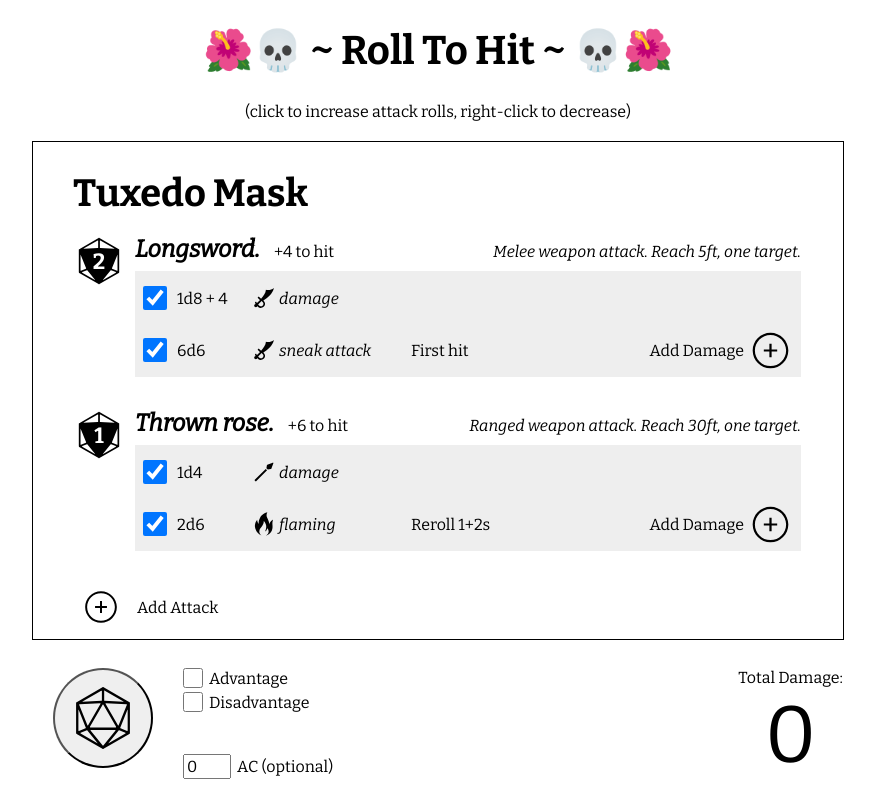
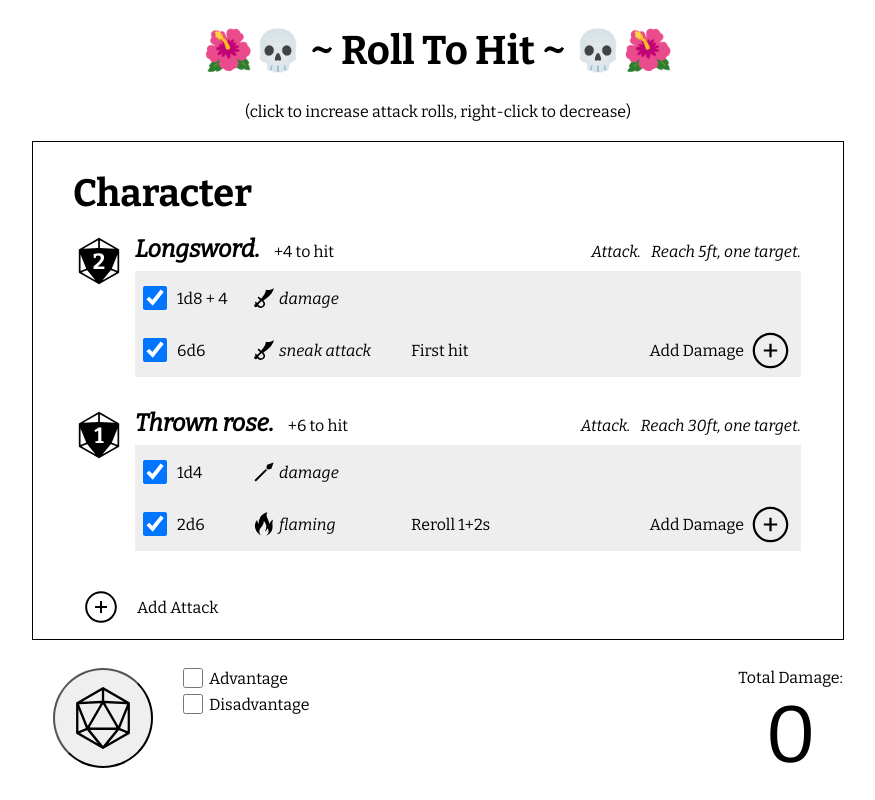
Before and after one commit to wickworks/witchdice, a React (Create React App) app: page / in a window 1280 px wide. Both pictures are taken after a click on the button 305 px from the left and 718 px from the top of the page. Shown: the top 800 px of the page, without its empty margins (202-1077 px from the left). Built offline with nearby package versions, Linux system fonts and the light colour scheme.

Commit message:
Saving throws!

```diff
--- a/src/components/Attack.jsx
+++ b/src/components/Attack.jsx
@@ -1,121 +1,47 @@
 import React, { useState } from 'react';
 import { deepCopy, getRandomInt } from '../utils.js';
+import { defaultDamageData, defaultAttackData, initialAllAttackData, initialCharacterName } from '../data.js';
 import AttackSource from './AttackSource.jsx';
 import Roller from './Roller.jsx';
 import DiceBag from './DiceBag.jsx';
 import './Attack.scss';
 
-const defaultDamageData = {
-  dieCount: 1,
-  dieType: 6,
-  modifier: 0,
-  damageType: 'slashing',
-  name: '',
-  tags: [],
-  enabled: true
-};
+// whenever we make a change that breaks the old data, bump up the first number
+const CURRENT_VERSION = '0.1';
+console.log('Welcome to Roll-To-Hit version ', CURRENT_VERSION);
 
-const defaultAttackData = {
-  dieCount: 1,
-  modifier: 0,
-  name: 'Longsword',
-  desc: 'Melee weapon attack. Reach 5ft, one target.',
-  damageData: [deepCopy(defaultDamageData)]
-};
+const loadedVersion = localStorage.getItem("version");
+let brokeOldData = false;
+if (loadedVersion) {
+  const newMajorVersion = loadedVersion.slice(0,loadedVersion.indexOf("."))
+  console.log('Loading browser-saved data from', loadedVersion, '— major version: ', newMajorVersion);
 
-const initialCharacterName = 'Tuxedo Mask';
+  if (newMajorVersion !== CURRENT_VERSION.slice(0,CURRENT_VERSION.indexOf("."))) {
+    brokeOldData = true;
+    console.log('Detected breaking change of saved data. Resetting to defaults.');
+  }
+}
 
-// const initialAllAttackData = [deepCopy(defaultAttackData) ];
-const initialAllAttackData = [
-  {
-    dieCount: 2,
-    modifier: 4,
-    name: 'Longsword',
-    desc: 'Melee weapon attack. Reach 5ft, one target.',
-    damageData: [
-      {
-        dieCount: 1,
-        dieType: 8,
-        modifier: 4,
-        damageType: 'slashing',
-        name: '',
-        tags: [],
-        enabled: true
-      },{
-        dieCount: 6,
-        dieType: 6,
-        modifier: 0,
-        damageType: 'slashing',
-        name: 'sneak attack',
-        tags: ['first'],
-        enabled: true
-      }
-    ]
-  },{
-    dieCount: 1,
-    modifier: 6,
-    name: 'Thrown rose',
-    desc: 'Ranged weapon attack. Reach 30ft, one target.',
-    damageData: [
-    {
-      dieCount: 1,
-      dieType: 4,
-      modifier: 0,
-      damageType: 'piercing',
-      name: '',
-      tags: [],
-      enabled: true
-    },{
-      dieCount: 2,
-      dieType: 6,
-      modifier: 0,
-      damageType: 'fire',
-      name: 'flaming',
-      tags: ['reroll2'],
-      enabled: true
-    }]
-  }
-];
-
-const initialRollData = [];
-// [
-//   {
-//     attackID: 0,
-//     hit: true,
-//     critOne: false;
-//     critTwo: false;
-//     rollOne: 18,
-//     rollTwo: 1,
-//     damageRollData: [[TYPE, AMOUNT, REROLLED, DAMAGE_ID], ['fire', 6, false, 1]]
-//     critRollData: [[TYPE, AMOUNT, REROLLED, DAMAGE_ID], ['fire', 6, false, 1]]
-//   }, {
-//     ...
-//   }
-// ]
+let loadedAllAttackData, loadedCharacterName;
+if (loadedVersion && !brokeOldData) {
+  console.log('Restoring previous data...');
+  loadedAllAttackData = JSON.parse(localStorage.getItem("attack-data"));
+  loadedCharacterName = localStorage.getItem("character-name");
+}
 
 const Attack = () => {
   // should break this out into its own component
-  const [characterName, setCharacterName] = useState(initialCharacterName);
+  const [characterName, setCharacterName] = useState(loadedCharacterName || 'Character');
   const [isEditingCharacterName, setIsEditingCharacterName] = useState(false);
 
-  const [loadedLocalData, setLoadedLocalData] = useState(false);
-  const [allAttackData, setAllAttackData] = useState(initialAllAttackData);
-  const [rollData, setRollData] = useState(initialRollData);
-
-  if (!loadedLocalData) {
-    const loadedAllAttackDataJson = localStorage.getItem("attack-data");
-    const loadedAllAttackData = JSON.parse(loadedAllAttackDataJson);
-    if (loadedAllAttackData) {
-      deepCopy(setAllAttackData(loadedAllAttackData))
-      setCharacterName(localStorage.getItem("character-name") || 'Character')
-    }
-    setLoadedLocalData(true)
-  }
+  const [allAttackData, setAllAttackData] = useState(loadedAllAttackData || initialAllAttackData);
+  const [rollData, setRollData] = useState([]);
 
   function saveAllAttackData(data) {
-    console.log('saved all attack data');
+    // console.log('saved all attack data');
     localStorage.setItem("attack-data", JSON.stringify(data));
     localStorage.setItem("character-name", characterName);
+    localStorage.setItem("version", CURRENT_VERSION);
   }
 
 
@@ -145,6 +71,8 @@ const Attack = () => {
   const attackFunctions = {
     setDieCount: (value, attackID) => updateAllAttackData('dieCount',parseInt(value),attackID),
     setModifier: (value, attackID) => updateAllAttackData('modifier',parseInt(value),attackID),
+    setIsSavingThrow: (value, attackID) => updateAllAttackData('isSavingThrow',value,attackID),
+    setSavingThrowDC: (value, attackID) => updateAllAttackData('savingThrowDC',value,attackID),
     setName: (value, attackID) => updateAllAttackData('name',value,attackID),
     setDesc: (value, attackID) => updateAllAttackData('desc',value,attackID),
     setDamageData: (value, attackID) => updateAllAttackData('damageData',value,attackID),
@@ -173,7 +101,8 @@ const Attack = () => {
       // EACH TO-HIT D20
       let attackData = allAttackData[attackID]
       for (let rollID = 0; rollID < attackData.dieCount; rollID++) {
-        let roll = {attackID: attackID, hit: false, critOne: false, critTwo: false}
+        const defaultHit = attackData.isSavingThrow ? true : false;
+        let roll = {attackID: attackID, hit: defaultHit, critOne: false, critTwo: false}
 
         // roll some d20s
         roll.rollOne = getRandomInt(20)
@@ -191,8 +120,10 @@ const Attack = () => {
         if (roll.rollTwo >= critRange) { roll.critTwo = true }
 
         // add the attack modifier
-        roll.rollOne += attackData.modifier;
-        roll.rollTwo += attackData.modifier;
+        if (!attackData.isSavingThrow) {
+          roll.rollOne += attackData.modifier;
+          roll.rollTwo += attackData.modifier;
+        }
 
         // EACH DAMAGE SOURCE
         const damageData = attackData.damageData
--- a/src/components/AttackSource.jsx
+++ b/src/components/AttackSource.jsx
@@ -1,14 +1,13 @@
 import React, { useState, useEffect } from 'react';
 import { deepCopy } from '../utils.js';
+import { defaultDamageData } from '../data.js';
 import DamageSource from './DamageSource.jsx';
 import './AttackSource.scss';
 
-const defaultDamageData =
-  {dieCount: 1, dieType: 6, modifier: 0, damageType: 'slashing', name: '', tags: [], enabled: true};
 
 const AttackSource = ({attackID, attackData, attackFunctions, deleteAttack, clearRollData}) => {
-  const { damageData, dieCount, modifier, name, desc } = attackData;
-  const { setDamageData, setDieCount, setModifier, setName, setDesc } = attackFunctions;
+  const { damageData, dieCount, modifier, isSavingThrow, savingThrowDC, name, desc } = attackData;
+  const { setDamageData, setDieCount, setModifier, setIsSavingThrow, setSavingThrowDC, setName, setDesc } = attackFunctions;
 
   const [isEditingDesc, setIsEditingDesc] = useState(false);
   const [isEditingName, setIsEditingName] = useState(false);
@@ -109,6 +108,21 @@ const AttackSource = ({attackID, attackData, attackFunctions, deleteAttack, clea
     setModifier(newModifier, attackID);
   }
 
+  function handleSavingThrowDCClick(e, leftMouse) {
+    let newDC = savingThrowDC;
+
+    if (leftMouse && !e.shiftKey) {
+      newDC += 1;
+    } else {
+      newDC -= 1;
+      e.preventDefault()
+    }
+
+    newDC = Math.min(newDC, 40);
+    newDC = Math.max(newDC, 0);
+    setSavingThrowDC(newDC, attackID);
+  }
+
 
   return (
     <div className='AttackSource'>
@@ -141,6 +155,15 @@ const AttackSource = ({attackID, attackData, attackFunctions, deleteAttack, clea
             }
 
           </div>
+
+          {isSavingThrow ?
+            <div
+              className='saving-throw-dc unselectable'
+              onClick={(e) => handleSavingThrowDCClick(e, true)} onContextMenu={(e) => handleSavingThrowDCClick(e, false)}
+            >
+              DC {savingThrowDC}
+            </div>
+          :
             <div
               className='modifier unselectable'
               onClick={(e) => handleModifierClick(e, true)} onContextMenu={(e) => handleModifierClick(e, false)}
@@ -148,10 +171,21 @@ const AttackSource = ({attackID, attackData, attackFunctions, deleteAttack, clea
               {modifier >= 0 ? '+' : ''}
               {modifier} to hit
             </div>
+          }
+
+          <div className='metadata-container'>
+            <div className='is-saving-throw'
+              onClick={() => setIsSavingThrow(!isSavingThrow, attackID)}
+            >
+              { isSavingThrow ?
+                'Saving throw.'
+              :
+                'Attack.'
+              }
+            </div>
 
             {!isEditingName &&
               <div className='desc'>
-
                 {isEditingDesc ?
                   <input
                     type="text"
@@ -169,6 +203,7 @@ const AttackSource = ({attackID, attackData, attackFunctions, deleteAttack, clea
                 }
               </div>
             }
+          </div>
         </div>
 
         <div className='statblock'>
--- a/src/components/AttackSource.scss
+++ b/src/components/AttackSource.scss
@@ -44,11 +44,7 @@
         input { @include text_attack_name; }
       }
 
-      .desc {
-
-      }
-
-      .modifier {
+      .modifier, .saving-throw-dc {
         margin-left: 14px;
         padding-bottom: 2px;
         cursor: pointer;
@@ -58,11 +54,20 @@
         }
       }
 
-      .desc {
+      .metadata-container {
         margin-left: auto;
         padding-bottom: 2px;
         font-style: italic;
+        display: flex;
+        align-items: center;
 
+        .is-saving-throw {
+          margin-right: 10px;
+          cursor: pointer;
+          &:hover { background-color: lightblue; }
+        }
+
+        .desc {
           .display {
             @include text_default;
             font-style: italic;
@@ -73,7 +78,8 @@
           input {
             @include text_default;
             font-style: italic;
-          width: 400px;
+            width: 300px;
+          }
         }
       }
     }
--- a/src/components/DiceBag.jsx
+++ b/src/components/DiceBag.jsx
@@ -59,6 +59,7 @@ const DiceBag = () => {
                 dieType={dieType}
                 dieCount={diceData[dieType]}
                 setDieCount={(newCount) => updateDiceData(dieType, newCount)}
+                key={i}
               />
             )
           })}
--- a/src/components/Roll.scss
+++ b/src/components/Roll.scss
@@ -56,9 +56,9 @@
         .amount { visibility: hidden; }
       }
 
-      &.hidden { display: none; }
       &.rerolled { background-color: lightblue; }
       &.crit { color: crimson; }
+      &.halved { color: steelblue; font-style: italic;}
     }
 
     // miss
--- a/src/components/Roller.jsx
+++ b/src/components/Roller.jsx
@@ -14,6 +14,8 @@ const Roller = ({
   const [advantage, setAdvantage] = useState(false);
   const [disadvantage, setDisadvantage] = useState(false);
   const [toHitAC, setToHitAC] = useState(0);
+  const [saveMod, setSaveMod] = useState(0);
+  const [evasion, setEvasion] = useState(false); // build the UI for this later
 
   // when ToHitAC or the roll data changes, figure out what's a hit
   useEffect(() => {
@@ -25,24 +27,32 @@ const Roller = ({
     let newRollData = deepCopy(rollData);// so we can update the whole thing in one go
     let madeChange = false;
 
+    // most of this is DISABLED because I couldn't get it to flow nicely
     for (let rollID = 0; rollID < newRollData.length; rollID++) {
       const roll = newRollData[rollID];
       const {rollUse, rollDiscard} = getRollUseDiscard(roll);
+      const attackSource = attackSourceData[roll.attackID];
+      const hitDC = attackSource.isSavingThrow ? (attackSource.savingThrowDC+saveMod) : toHitAC
 
-      // if we're given a to-hit AC, set all the hits automatically
-      if (toHitAC > 0) {
-        const didhit = (rollUse >= toHitAC)
-        if (roll.hit !== didhit) {
-          newRollData[rollID].hit = didhit
-          madeChange = true;
-        }
-      }
+      // // if we're given a to-hit AC, set all the hits automatically
+      // if (hitDC > 0) {
+      //   const didhit = attackSource.isSavingThrow ? (rollUse <= hitDC) : (rollUse >= hitDC)
+      //   if (roll.hit !== didhit) {
+      //     newRollData[rollID].hit = didhit
+      //     madeChange = true;
+      //   }
+      //
+      //
+      // }
 
+      // only attacks can crit
+      if (!attackSource.isSavingThrow) {
         // all critical hits are hits
         const isCrit = isRollCrit(roll);
         if (isCrit && !roll.hit) {
           newRollData[rollID].hit = true
           madeChange = true;
+        }
       }
     }
 
@@ -61,12 +71,11 @@ const Roller = ({
       rollDiscard = rollSorted[1];
     } else {
       rollUse = attackRoll.rollOne;
-      rollDiscard = 0;
+      rollDiscard = -100;
     }
 
     return { rollUse: rollUse, rollDiscard: rollDiscard }
   }
-
 
   // calculate damage total & breakdown by type
   let damageTotal = 0;
@@ -78,29 +87,52 @@ const Roller = ({
     const damageSourceData = attackSourceData[roll.attackID].damageData
     const isCrit = isRollCrit(roll);
 
-    if (roll.hit || isCrit) {
-      if (firstHitRollID === -1) { firstHitRollID = rollID; }
-      const isFirstHit = (rollID === firstHitRollID);
+    let isFirstHit = (rollID === firstHitRollID);;
 
     // get both CRIT and REGULAR dice
     [roll.damageRollData, roll.critRollData].forEach((dicePool, dicePoolIndex) => {
-        // only include the crit dice pool if we got the critical hit
+      // abort the crit dice pool unless this was a critical hit
       if (dicePoolIndex === 0 || isCrit) {
 
         const damageRollData = dicePool;
         for (let damageRollID = 0; damageRollID < damageRollData.length; damageRollID++) {
           const type = damageRollData[damageRollID][0];
-            const amount = damageRollData[damageRollID][1];
+          let amount = damageRollData[damageRollID][1];
           const rerolled = damageRollData[damageRollID][2];
           const sourceID = damageRollData[damageRollID][3];
           const damageSource = damageSourceData[sourceID];
 
-            let applyDamage = true;
+          let applyDamage = false;
+          if (roll.hit || isCrit) { applyDamage = true; }
+
+          if (damageSource.tags.includes("savehalf")) {
+            if (evasion) {     // has evasion
+              if (roll.hit) {
+                applyDamage = true;
+                amount = amount * .5;
+              } else {
+                applyDamage = false;
+              }
+            } else {            // no evasion
+              if (!roll.hit) {
+                applyDamage = true;
+                amount = amount * .5;
+              }
+            }
+          }
+
           if (!damageSource.enabled) { applyDamage = false; }
+
+          // are we the first to make it this far with a hit?
+          if (applyDamage && firstHitRollID === -1) {
+            firstHitRollID = rollID;
+            isFirstHit = true;
+          }
           if (damageSource.tags.includes("first") && !isFirstHit) { applyDamage = false; }
 
           if (applyDamage) {
             damageTotal = damageTotal + amount;
+
             if (type in damageBreakdown) {
               damageBreakdown[type] = damageBreakdown[type] + amount
             } else {
@@ -111,10 +143,28 @@ const Roller = ({
       }
     })
   }
+  // round down the damage total after summing it all up
+  damageTotal = Math.floor(damageTotal);
+
+  // figure out what conditions to show
+  let hasActiveAttack = false;
+  let hasActiveSavingThrow = false;
+  attackSourceData.map((attackSource) => {
+    if (attackSource.dieCount > 0) {
+      if (attackSource.isSavingThrow) {
+        hasActiveSavingThrow = true;
+      } else {
+        hasActiveAttack = true;
       }
+    }
+  });
 
   function isRollCrit(roll) {
     let isCrit = false;
+
+    // saving throws can't crit
+    if (attackSourceData[roll.attackID].isSavingThrow) { return false; }
+
 
     const rollSorted = [roll.rollOne, roll.rollTwo].sort((a,b)=>a-b);
 
@@ -175,14 +225,39 @@ const Roller = ({
               Disadvantage
             </label>
 
+            {hasActiveSavingThrow &&
+              <label className="has-evasion">
+                <input
+                  name="evasion"
+                  type="checkbox"
+                  checked={evasion}
+                  onChange={() => setEvasion(!evasion)}
+                />
+                Evasion?
+              </label>
+            }
+
+            {/* hasActiveSavingThrow &&
+              <label className="save-mod">
+                <input
+                  type="number"
+                  value={saveMod}
+                  onChange={e => setSaveMod(parseInt(e.target.value))}
+                />
+                Save Mod (optional)
+              </label>
+            }
+
+            { hasActiveAttack &&
               <label className="armor-class">
                 <input
                   type="number"
                   value={toHitAC}
-                onChange={e => setToHitAC(e.target.value)}
+                  onChange={e => setToHitAC(parseInt(e.target.value))}
                 />
                 AC (optional)
               </label>
+            */}
           </div>
         </div>
 
@@ -212,32 +287,49 @@ const Roller = ({
 
         {
           rollData.map((attackRoll, rollID) => {
-            const {rollUse, rollDiscard} = getRollUseDiscard(attackRoll);
+            let {rollUse, rollDiscard} = getRollUseDiscard(attackRoll);
 
+            const attackSource = attackSourceData[attackRoll.attackID];
             let renderAttackName = false;
-            if (currentAttackName !== attackSourceData[attackRoll.attackID].name) {
-              currentAttackName = attackSourceData[attackRoll.attackID].name;
+            if (currentAttackName !== attackSource.name) {
+              currentAttackName = attackSource.name;
               renderAttackName = true;
             }
 
+            // add save mods to saving throws
+            if (attackSource.isSavingThrow) {
+              rollUse = rollUse + saveMod;
+              rollDiscard = rollDiscard + saveMod;
+            }
+
             return (
+              <div className='roll-container'>
+                { renderAttackName &&
                   <>
-                { renderAttackName &&
-                  <h4>{currentAttackName}</h4>
+                    <h4>
+                      {currentAttackName}
+                      {attackSource.isSavingThrow && ` — DC ${attackSource.savingThrowDC}`}
+                    </h4>
+                    <div className='roll-type-hint'>
+                      {attackSource.isSavingThrow ? 'Saved?' : 'Hit?'}
+                    </div>
+                  </>
                 }
                 <Roll
                   rollID={rollID}
                   rollUse={rollUse}
                   rollDiscard={rollDiscard}
+                  isCrit={isRollCrit(attackRoll)}
+                  evasion={evasion}
                   toHitAC={toHitAC}
                   isFirstHit={rollID === firstHitRollID}
-                  isCrit={isRollCrit(attackRoll)}
+                  isSavingThrow={attackSource.isSavingThrow}
                   damageSourceData={attackSourceData[attackRoll.attackID].damageData}
                   attackRollData={attackRoll}
                   rollFunctions={rollFunctions}
                   key={rollID}
                 />
-              </>
+              </div>
             )
           })
         }
--- a/src/components/Roller.scss
+++ b/src/components/Roller.scss
@@ -47,11 +47,11 @@
       label {
         display: flex;
         align-items: center;
-        margin: 0 0 4px;
+        margin: 0 0 6px;
 
-        &.armor-class {
-          margin-top: auto;
-        }
+        &.armor-class { margin-top: auto; }
+        &.save-mod { margin-bottom: auto; }
+        &.has-evasion { margin-top: auto; }
       }
 
       input[type=checkbox] {
@@ -104,15 +104,21 @@
   }
 
   .rolls {
-    h4 {
-      margin: 0 0 0 12px;
-      font-size: 18px;
+
+    .roll-container {
+      position: relative;
+
+      h4 {
+        margin: 12px 0 0 12px;
+        font-size: 18px;
+      }
+
+      .roll-type-hint {
+        position: absolute;
+        right: 100%; // causes them to be right-aligned
+        top: 47px;
+      }
     }
-
-    // .hit-label {
-    //   padding-left: 16px;
-    //   margin-bottom: 10px;
-    // }
   }
 
 }
--- a/src/data.js
+++ b/src/data.js
@@ -1,12 +1,110 @@
+import { deepCopy } from './utils.js';
 
 const allTags = {
   'first': 'First hit',
+  'savehalf': 'Save for half',
   'maximized': 'Maximized',
   'reroll1': 'Reroll 1s',
   'reroll2': 'Reroll 1+2s',
+  'min2': 'Treat 1s as 2s.',
   'expandedcrit1': 'Crits 19-20',
-  'expandedcrit2': 'Crits 18-20',
-  'min2': 'Treat 1s as 2s.'
+  'expandedcrit2': 'Crits 18-20'
 }
 
-export {allTags};
+const defaultDamageData = {
+  dieCount: 1,
+  dieType: 6,
+  modifier: 0,
+  damageType: 'slashing',
+  name: '',
+  tags: [],
+  enabled: true
+};
+
+const defaultAttackData = {
+  dieCount: 1,
+  modifier: 0,
+  isSavingThrow: false,
+  savingThrowDC: 12,
+  name: 'Longsword',
+  desc: 'Reach 5ft, one target.',
+  damageData: [deepCopy(defaultDamageData)]
+};
+
+const initialCharacterName = 'Tuxedo Mask';
+
+// const initialAllAttackData = [deepCopy(defaultAttackData) ];
+const initialAllAttackData = [
+  {
+    dieCount: 2,
+    modifier: 4,
+    isSavingThrow: false,
+    savingThrowDC: 12,
+    name: 'Longsword',
+    desc: 'Reach 5ft, one target.',
+    damageData: [
+      {
+        dieCount: 1,
+        dieType: 8,
+        modifier: 4,
+        damageType: 'slashing',
+        name: '',
+        tags: [],
+        enabled: true
+      },{
+        dieCount: 6,
+        dieType: 6,
+        modifier: 0,
+        damageType: 'slashing',
+        name: 'sneak attack',
+        tags: ['first'],
+        enabled: true
+      }
+    ]
+
+
+  },{
+    dieCount: 1,
+    modifier: 6,
+    isSavingThrow: false,
+    savingThrowDC: 12,
+    name: 'Thrown rose',
+    desc: 'Reach 30ft, one target.',
+    damageData: [
+    {
+      dieCount: 1,
+      dieType: 4,
+      modifier: 0,
+      damageType: 'piercing',
+      name: '',
+      tags: [],
+      enabled: true
+    },{
+      dieCount: 2,
+      dieType: 6,
+      modifier: 0,
+      damageType: 'fire',
+      name: 'flaming',
+      tags: ['reroll2'],
+      enabled: true
+    }]
+  }
+];
+
+// const initialRollData = [];
+// [
+//   {
+//     attackID: 0,
+//     hit: true,
+//     critOne: false;
+//     critTwo: false;
+//     rollOne: 18,
+//     rollTwo: 1,
+//     damageRollData: [[TYPE, AMOUNT, REROLLED, DAMAGE_ID], ['fire', 6, false, 1]]
+//     critRollData: [[TYPE, AMOUNT, REROLLED, DAMAGE_ID], ['fire', 6, false, 1]]
+//   }, {
+//     ...
+//   }
+// ]
+
+export {allTags, defaultDamageData, defaultAttackData, initialAllAttackData, initialCharacterName};
```
Also changed, not shown: src/components/Roll.jsx (+43 -19 lines), 1 other file (tests, documents, lock files or other folders). Lines whose indentation alone changed are shown as unchanged.
